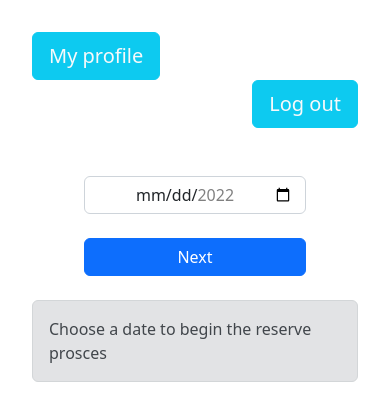
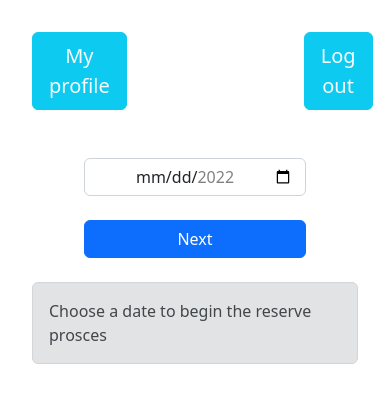
Before and after one commit to marcvidaal/Cita-Previa, a PHP site: page /src/1-vistes/mainPage.php in a window 390 px wide. Shown: the top 420 px of the page. Run offline with PHP 8.4, Linux system fonts and the light colour scheme; data that the repository does not hold is empty; some libraries are stand-ins or nearby versions.

Commit message:
botons desailneats log out i my profile alineats ja responsive

```diff
--- a/src/1-vistes/mainPage.php
+++ b/src/1-vistes/mainPage.php
@@ -18,13 +18,13 @@
         <!--ROW - TOP-->
         <div class="row d-flex justify-content-between g-0 mb-4 ">
             <!--MY PROFILE - COLUMN-->
-            <div class="col-sm-2">
+            <div class="col-2">
                 <a href="index.php?r=profilePage" class="rounded btn btn-info btn-lg text-light">
                     My profile
                 </a>
             </div>
             <!--LOGOUT- COLUMN-->
-            <div class="col-sm-2 text-end">
+            <div class="col-2 text-end">
                 <a href="index.php?r=destroySession" class="rounded btn btn-info btn-lg text-light">
                     Log out
                 </a>
```
